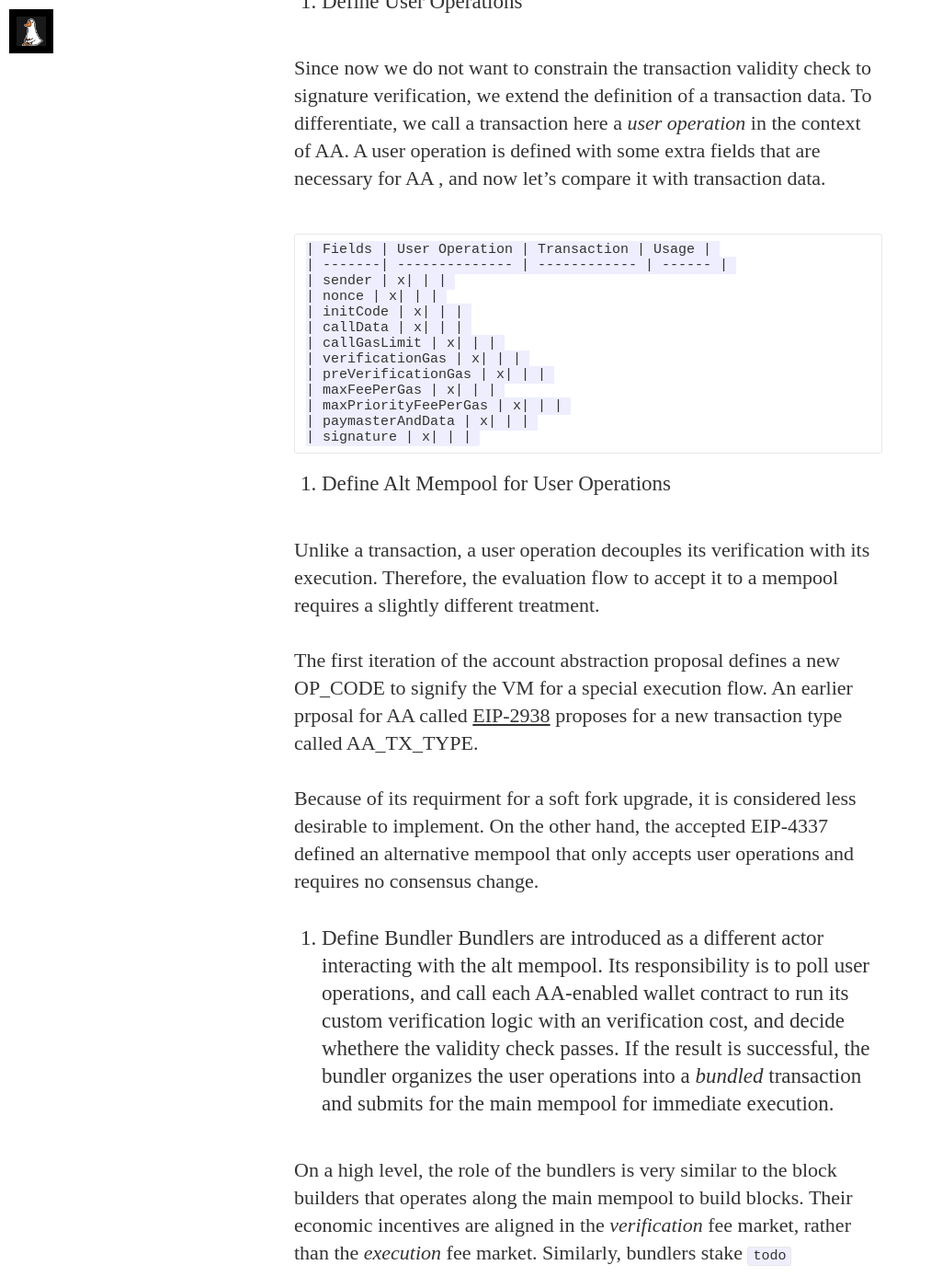
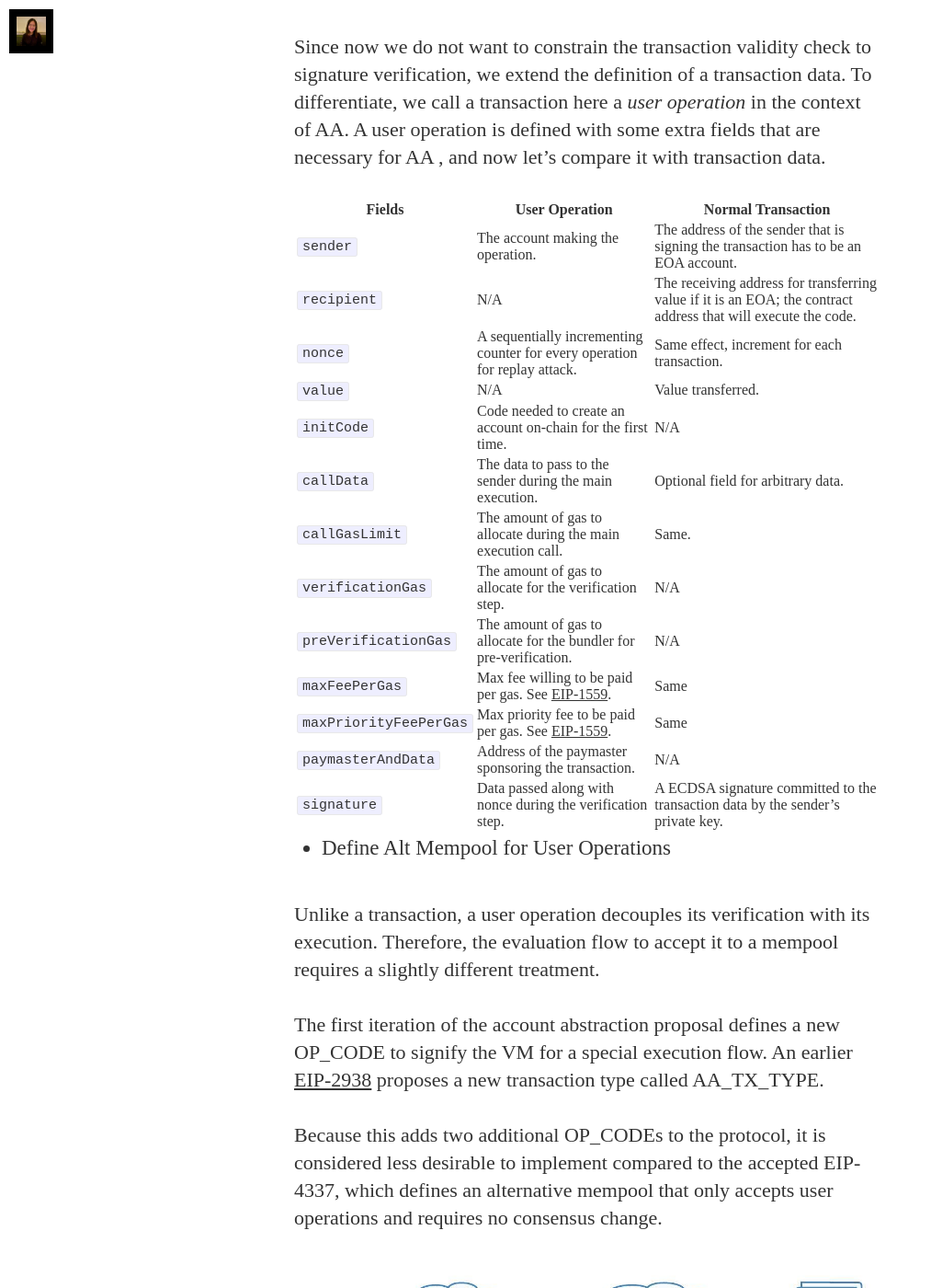
Before and after one commit to joyqvq/deprecated-joyqvq.github.io, a Jekyll site: the page built from _posts/2023-03-02-account-abstraction.md, in a window 1280 px wide and 1400 px high, scrolled down 3509 px. Shown: the whole window at 92% size, without its empty margins (0-1013 px from the left). Built offline with Jekyll 4.4.1, drawn with Linux system fonts in a browser that asks for light colours; nearby versions of some CDN libraries; some web fonts are replaced; some of the changed text lies outside the part shown.

Commit message:
update AA

````diff
--- a/_posts/2023-03-02-account-abstraction.md
+++ b/_posts/2023-03-02-account-abstraction.md
@@ -3,190 +3,162 @@ layout: post
 title:  "Account Abstraction: Alternatives to Private Key Wallets"
 date:   2023-03-02 20:00:00
 categories: crypto
-image: /assets/article_images/2023-01-19/threshold.jpg
-image2: /assets/article_images/2023-01-19/threshold.jpg
+image: /assets/article_images/2023-03-02/accounts.jpg
+image2: /assets/article_images/2023-03-02/accounts.jpg
 ---
 ## A practical technical review on account abstractions and its implementation.
 
-Account abstraction is a recently deloyed feature on Ethereum network. Previously, funds can only be spent by providing a valid signature over the transaction data. Under the private key wallet model, a digital signature attests as a witness for a transaction to be valid, and it is considered nonrepudiable and final.
+Account abstraction is a recently deployed feature on Ethereum network. Previously, funds can only be spent by providing a valid signature over the transaction data. Under the private key wallet model, a digital signature attests as a witness for a transaction to be valid, and it is considered non-repudiable and final.
 
-However, such authentication method can considered as one of the barriers to enter when onboarding user given the key handling intracacies, and it is rather restrictive for new use cases of on-chain activities.
+However, such authentication methods can be considered as one of the barriers to entry when onboarding users given the key handling intricacies, and it is rather restrictive for new use cases of on-chain activities.
 
-What if we allow _any_ authentication method for the user to define when executing a transaction? Account abstraction is proposed as a more generalized authentication model for transactions which allow for greater flexibility to evaulate transaction validity. In other word, we "abstracted" the authentication method for an account.
+What if we allow _any_ authentication method for the user to define when executing a transaction? Account abstraction is proposed as a more generalized authentication model for transactions which allow for greater flexibility to evaluate transaction validity. In other words, we "abstracted" the authentication method for an account.
 
 In this essay we will explore the goal of account abstraction, main use cases, the architecture of the smart contracts and the user flow to interact with it.
 
-## Goal: Transaction Validity Extention
+## Goal: Transaction Validity Extension
 
-When a user interacts with a blockchain, they need to submit a transaction to alter the state machine on chain. Before account abstraction, transaction validity is defined rigidly by the protocol: an ECDSA signature, a simple nonce, and an sufficient account balance that can pay for the operation. If all these validity checks pass, the transaction can be accepted to the mempool and subsequently executed by the VM immediately, which alters the balance or other states of the state machine.
+When a user interacts with a blockchain, they need to submit a transaction to alter the state machine on-chain. Before account abstraction, transaction validity is defined rigidly by the protocol: an ECDSA signature, a simple nonce, and a sufficient account balance that can pay for the operation. If all these validity checks pass, the transaction can be accepted to the mempool and subsequently executed by the VM immediately, which alters the balance or other states of the state machine.
 
-To demonstrate a simple ERC-20 balance transafer from an Externally Owned Account (EOA), user must first package the call data, a valid nonce and into one transaction originating from the EOA, and provide a valid signature for execution. In other word, a transaction verification is tightly coupled with execution.
-
-```shell
-curl eth_sendRawTransaction
-assert!(owner == sender);
-```
+To demonstrate a simple ERC-20 balance transfer from an Externally Owned Account (EOA), users must first package the call data, a valid nonce and into one transaction originating from the EOA, and provide a valid signature for execution. In other words, a transaction verification is tightly coupled with execution.
 
 An early [essay](https://blog.ethereum.org/2015/07/05/on-abstraction) by Vitalik proposed the following idea:
 
 > Every account should have a piece of "verification code" attached to it.
 
-A transaction can be spent from an account as long as the verification code that the account defines passes, the execution can happen in the state machine. In other word, the verification check can be custom defined and be completely decoupled from execution. The verification logic is "abstract" away.
+
+A transaction can be spent from an account as long as the verification code that the account defines passes, the execution can happen in the state machine. In other words, the verification check can be custom defined and be completely decoupled from execution. As a result, the verification logic including the signature verification, gas payment and replay detection is "abstract" away from the core protocol and it is now loaded and enforced by the EVM.
 
 A very simple verification logic can be defined the following:
 
 1. User generates a verification code offline and uses the hash of the verification code as an address.
 
-2. When the user wants to spend funds from the address, user provides the preimage.
+2. When the user wants to spend funds from the address, the user provides the preimage.
 
-3. The authentication method is evaluated to true if hash of the preimage matches with the address, the transation is valid and the fund can be spent.
+3. The authentication method is evaluated to be true if the hash of the preimage matches with the address, the transaction is valid and the fund can be spent.
 
-This somewhat ressembles to the Pay-To-Script-Hash model in Bitcoin: As long as the user provides a script matching the script hash and data, the script is evaluated to true by the state machine and will be executed right away.
+This somewhat resembles the Pay-To-Script-Hash model in Bitcoin: As long as the user provides a script matching the script hash and data, the script is evaluated to true by the state machine and will be executed right away.
 
 ## Architecture Overview
 
-Now we understand the motivation for account abstraction (now we abbreviated to AA), we can sketch out the necessary components to enable AA-enabled wallet to execute transactions with its customized verification logic.
+Now we understand the motivation for account abstraction (now we abbreviate AA), we can sketch out the necessary components to enable AA-enabled wallets to execute transactions with its customized verification logic.
 
-1. Define User Operations
+- Define User Operations
 
 Since now we do not want to constrain the transaction validity check to signature verification, we extend the definition of a transaction data. To differentiate, we call a transaction here a _user operation_ in the context of AA. A user operation is defined with some extra fields that are necessary for AA , and now let's compare it with transaction data.
 
-```
-| Fields | User Operation | Transaction | Usage |
-| -------| -------------- | ------------ | ------ |
-| sender | x| | |
-| nonce | x| | |
-| initCode | x| | |
-| callData | x| | |
-| callGasLimit | x| | |
-| verificationGas | x| | |
-| preVerificationGas | x| | |
-| maxFeePerGas | x| | |
-| maxPriorityFeePerGas | x| | |
-| paymasterAndData | x| | |
-| signature | x| | |
-```
+| Fields | User Operation | Normal Transaction |
+| -------| -------------- | ------------ |
+| `sender` | The account making the operation. | The address of the sender that is signing the transaction has to be an EOA account. |
+| `recipient` | N/A | The receiving address for transferring value if it is an EOA; the contract address that will execute the code. |
+| `nonce` | A sequentially incrementing counter for every operation for replay attack. | Same effect, increment for each transaction. |
+| `value` | N/A | Value transferred. |
+| `initCode` | Code needed to create an account on-chain for the first time. | N/A |
+| `callData` | The data to pass to the sender during the main execution. | Optional field for arbitrary data. |
+| `callGasLimit` | The amount of gas to allocate during the main execution call. | Same. |
+| `verificationGas` | The amount of gas to allocate for the verification step. | N/A |
+| `preVerificationGas` | The amount of gas to allocate for the bundler for pre-verification. | N/A |
+| `maxFeePerGas` | Max fee willing to be paid per gas. See [EIP-1559](https://eips.ethereum.org/EIPS/eip-1559). | Same |
+| `maxPriorityFeePerGas` | Max priority fee to be paid per gas. See [EIP-1559](https://eips.ethereum.org/EIPS/eip-1559). | Same |
+| `paymasterAndData` | Address of the paymaster sponsoring the transaction. | N/A |
+| `signature` | Data passed along with nonce during the verification step. | A ECDSA signature committed to the transaction data by the sender's private key. |
 
-2. Define Alt Mempool for User Operations
+- Define Alt Mempool for User Operations
 
 Unlike a transaction, a user operation decouples its verification with its execution. Therefore, the evaluation flow to accept it to a mempool requires a slightly different treatment.
 
-The first iteration of the account abstraction proposal defines a new OP_CODE to signify the VM for a special execution flow. An earlier prposal for AA called [EIP-2938](https://github.com/ethereum/EIPs/blob/master/EIPS/eip-2938.md) proposes for a new transaction type called AA_TX_TYPE.
+The first iteration of the account abstraction proposal defines a new OP_CODE to signify the VM for a special execution flow. An earlier [EIP-2938](https://github.com/ethereum/EIPs/blob/master/EIPS/eip-2938.md) proposes a new transaction type called AA_TX_TYPE.
 
-Because of its requirment for a soft fork upgrade, it is considered less desirable to implement. On the other hand, the accepted EIP-4337 defined an alternative mempool that only accepts user operations and requires no consensus change.
+Because this adds two additional OP_CODEs to the protocol, it is considered less desirable to implement compared to the accepted EIP-4337, which defines an alternative mempool that only accepts user operations and requires no consensus change.
 
-3. Define Bundler
-Bundlers are introduced as a different actor interacting with the alt mempool. Its responsibility is to poll user operations, and call each AA-enabled wallet contract to run its custom verification logic with an verification cost, and decide whethere the validity check passes. If the result is successful, the bundler organizes the user operations into a _bundled_ transaction and submits for the main mempool for immediate execution.
+![Mempool vs. Alt Mempool](/assets/article_images/2023-03-02/mempool.jpg)
 
-On a high level, the role of the bundlers is very similar to the block builders that operates along the main mempool to build blocks. Their economic incentives are aligned in the _verification_ fee market, rather than the _execution_ fee market. Similarly, bundlers stake `todo`
+- Define Bundler
 
-A reference implementation and spec is provided [here]().
+Bundlers are introduced as a different actor interacting with the alt mempool. Its responsibility is to poll user operations, and call each AA-enabled wallet contract to run its custom verification logic with an verification cost, and decide whether the validity check passes. If the result is successful, the bundler organizes the user operations into a _bundled_ transaction and submits for the main mempool for immediate execution.
+
+A bundler monitors the alt mempool for user operations and once a threshold is met, it signs a single transaction with its private key. A reference implementation and spec is provided [here](https://github.com/eth-infinitism/bundler).
+
+The role of the bundlers is very similar to the block builders that operate along the main mempool to build blocks. Their economic incentives are aligned in the _verification_ fee market, rather than the _execution_ fee market. Similarly, bundlers are required to stake on the network to ensure they are rewarded for behaving honestly and are slashed otherwise.
 
 ### Smart Contract Interfaces
 
-1. User Wallet contract
+- User Wallet contract
+
 Any AA-enabled wallet has to implement the following interface for it to be considered in the alt mempool.
 
-- `validateUserOp`: This call validates the signature field from user operation (if any), and validate and increment the nonce.
+`validateUserOp`: This call validates the signature field from user operation (if any), and validates and increments the nonce.
 
-2. Entrypoint contract
+- Entrypoint contract
 
-In order to interact with the alt mempool, the bundler invokes the entrypoint contract to perform corresponding verification checks for user opertations it wants to bundle. An entrypoint contract is defined as a global singleton that is deployed once on the blockchain.
+In order to interact with the alt mempool, the bundler invokes the entrypoint contract to perform corresponding verification checks for user operations it wants to bundle. An entrypoint contract is defined as a global singleton that is deployed once on the blockchain.
 
 It has the following key interfaces:
-
 - `handleOps`: This function defines two functionalities, one for verification and one for execution.
-    - The verification loop first checks for `initData` in the user operation, if it is present, first creates the wallet. Otherwise, it invokes the wallet contract's `validateUserOp`, which runs the authentication logic and pay for the verification fee.
-    - The execution loop invokes each AA-enabled wallet contract to execute `callData`.
+   - The verification loop first checks for `initData` in the user operation, if it is present, first creates the wallet. Otherwise, it invokes the wallet contract's `validateUserOp`, which runs the authentication logic and pays for the verification fee.
+   - The execution loop invokes each AA-enabled wallet contract to execute `callData`.
 - `simulateHandleOp`: This call simulates the user operation.
+![Architecture Overview](/assets/article_images/2023-03-02/tx.jpg)
 
 ### Transaction Lifecycle
 
 Now we have defined all the players involved and a few on-chain components to make account abstract happen, let's put them together:
 
 1. User defines its wallet contract according to the AA-enabled account interface.
-2. User submits its user operation to the alt mempool with using RPC endpoint "eth_sendUserOperation".
-3. Bundler calls handleops, which calls each AA wallet account to validate user operation.
-4.
-
-eth_calluserOperation
-
+2. User submits its user operation to the alt mempool by using the RPC endpoint `eth_sendUserOperation`.
+3. The validation manager for the bundler manager calls `Entrypoint.simulateValidation` in the entrypoint contract, which would either create new AA wallet accounts or call each AA wallet account to validate user operation. If valid, the user operation is added to the alt mempool.
+4. The bundler scans for user ops in alt mempool and invokes `Entrypoint.handleOps` which validates and executes the calldata of each user operation. If a call to handle user operations is successful, the transaction is submitted via RPC endpoint "eth_sendRawTransaction".
 ## Unlocking New Use Cases
 
 Since account abstraction is a rather generalized idea for arbitrary verification logic, it provides a nice umbrella model defining several compelling use cases.
 
-1. Signature Abstraction
+- Signature Abstraction
 
-Now that the verification can be ran according to any custom definition, as long as the signature verification can be compiled to a smart contract onchain, we can invoke it as the verification logic. Instead of relying on the de-facto ECDSA signature scheme defined for an EOA, more signature schemes are unlocked for an AA-enabled account. For example, the BLS signature and post-quantum signature gated account can be quickly introduced to Ethereum without a protocol upgrade, since AA-based accounts can quickly replace its verification logic on-chain.
+Now that the verification can be run according to any custom definition, as long as the signature verification can be compiled to a smart contract on-chain, we can invoke it as the verification logic. Instead of relying on the de-facto ECDSA signature scheme defined for an EOA, more signature schemes are unlocked for an AA-enabled account. For example, the BLS signature and post-quantum signature gated account can be quickly introduced to Ethereum without a protocol upgrade, since AA-based accounts can quickly replace its verification logic on-chain.
 
-With the helper function defined by [EIP-1271] (https://eips.ethereum.org/EIPS/eip-1271), we can verify whether a signature on a behalf of any given contract is valid.
+With the helper function defined by [EIP-1271](https://eips.ethereum.org/EIPS/eip-1271), we can verify whether a signature on behalf of any given contract is valid.
 
-2. Permission Abstraction
+- Permission Abstraction
 
 With account abstraction, defining more complex spending policy logic on-chain becomes more transparent and intuitive.
 
-- Multisig: For organizations that need a `k-of-n` threshold approval setup, we can implement a AA-enabled wallet contract with `validateUserOp` implemented as follows:
+1. *Multisig*: For organizations that need a k-of-n threshold approval setup, we can implement a AA-enabled wallet contract with validateUserOp.
 
-```
-todo
-```
+2. *Multi-Factor Authentication*: To take one step further from multisig, we do not even need multiple signatures from EOAs for authentication. Instead, other authentication factors such as Face ID computed from Apple device enclave, session tokens from OAuth flow and even other users' authentication data can be defined as part of the spending policy. For example, we can define a `validateUserOp` that needs to satisfy one of the policies to spend out of my AA-enabled account: A valid Apple enclave Secp256r1 signature generated by my Face ID is required; My friend Alice's Facebook login credential and my other friend Bob's ECDSA signature is required.
 
-- Multi-Factor Authentication: To take one step further from multisig, we do not even need multiple signatures from EOAs for authentication. Instead, other authentication factors such as Face ID computed from Apple device enclave, session tokens from OAuth flow and even other users' authentication data can defined as part of the spending policy.
+3. *Gas Abstraction*: Previously, any transaction spent from the EOA account is required to pay gas amount in ETH. This means a user needs to always pre-fund the account with sufficient ETH for any on-chain activities.
 
-For example, we can define a `validateUserOp` that needs to satisfy one of the policies to spend out of my AA-enabled account.
+To relax such strenuous requirement for some transactions for a smoother user experience, account abstraction model enables (a) Sponsored transaction: Gas can be paid by a third party that is not the spending user; (b) Any token gas: Gas can be paid in any ERC-20 tokens instead of Ethereum.
 
-1. A valid Apple enclave Secp256r1 signature generated by my Face ID is required.
-2. My friend Alice's Facebook login credential and my other friend Bob's BLS signature is required.
+- Atomic Multi-Operation
 
-What `validateUserOp` looks like:
+Another use case for account abstraction is to have multiple user operations to require multiple user operations to validate. Here we introduce a new smart contract called an Aggregator contract that implements the following methods:
 
-```
-todo
-```
+1. `validateSignatures(userOps, signature)`: This takes in a list of user ops, reverts if the aggregated signature is invalid.
 
-What spending path can the user take:
+2. `validateUserOpSignature(userOp)`: This is a _helper_ function that takes in a single user operation, returns a signature to be supplied in the User Operation `signature` field.
 
-```
-todo
-```
+3. `aggregateSignatures(userOps)`: This is a _helper_ function that returns the aggregated signature from individual signatures from each user operation.
 
-3. Gas Abstraction
-Previously, any transaction spent from the EOA account is required to pay gas amount in ETH. This means a user needs always prefund the account with sufficient ETH for any on-chain activities.
+We then extend the Entrypoint contract to also include `EntryPoint.handleAggregatedOps` that calls `Aggregator.validateSignatures`. If an account returns an aggregator during `Entrypoint.simulateValidation`, `handleAggregatedOps` is used instead of `handleOps`
 
-To relax such strenous requirement for some transactions for a smoother user experience, account abstraction model enables the following gas payment scenarios:
-
-1. Sponsored transaction: Gas can be paid by a third party that is not the spending user.
-
-However, this introduces a slightly different transaction lifecycle.
-
-2. Any token gas: Gas can be paid in any ERC-20 tokens instead of Ethereum
-
-## Deep Dive on Multisig Account Abstraction
-
-As we covered briefly earlier, multisig is one of the compelling use cases enabled by account abstraction. As many of you may be used the existing multisig application e.g. Gnosis Safe on Ethereum, what more account abstraction brings to the table? First, a quick recap on how Gnosis Safe works on chain right now.
-
-How does the transaction lifecycle look like if we initialize Gnosis Safe as an AA-enabled wallet contract?
-- create2
--
-
-## Safety Considerations
-
-DoS
+![AA Account with Aggregator](/assets/article_images/2023-03-02/aggregator.jpg)
 ## Concluding Thoughts
 
-In the author's opinion, account abstraction is an exciting direction for Ethereum and many other blockchains to reach mass adpotion and unleash its full potential for generalized decentralized computing. It leverages the on-chain programs to ensure verification integrity in addition to execution integrity.
+In the author's opinion, account abstraction is an exciting direction for Ethereum and many other blockchains to reach mass adoption and unleash its full potential for generalized decentralized computing. It leverages the on-chain programs to ensure verification integrity in addition to execution integrity.
 
-Fundamentally speaking, this simiplies the responsibility of wallet softwares and would increase the participation of on-chain activities.
+Fundamentally speaking, this simplifies the responsibility of wallet softwares and would increase the participation of on-chain activities.
 
 There are many ideas and flavors of account abstractions being worked on, and here are some I find interesting:
-1. [Lit Protocol](https://developer.litprotocol.com/coreConcepts/accessControl/intro)
-2. Squad Protocol on Solana
-3. Starknet: https://community.starknet.io/t/starknet-account-abstraction-model-part-1/781
-4. ZkSync: https://matterlabs.medium.com/introducing-account-abstraction-l2-l1-messaging-and-more-760282cb31a7
+1. [Squad Protocol](https://squads.so/blog/what-is-account-abstraction-ethereum-vs-solana) highlights the account model on Solana that enables programs to manage other accounts using a Program derived addresses.
+2. [Starknet](https://community.starknet.io/t/starknet-account-abstraction-model-part-1/781) implements abstract accounts in StarkOS, very similar to EIP-4337.
+4. [ZkSync](https://era.zksync.io/docs/dev/developer-guides/aa.html#prerequisites) implements
+account abstraction with few extensions.
 
 Hope you enjoy the read! I can be reached at @joyqvq on Twitter.
 
 ## References
-1. On Abstraction: https://blog.ethereum.org/2015/07/05/on-abstraction
-2. EIP-2938: https://github.com/ethereum/EIPs/blob/master/EIPS/eip-2938.md
-3. https://ethereum-magicians.org/t/implementing-account-abstraction-as-part-of-eth1-x/4020
+1. [On Abstraction](https://blog.ethereum.org/2015/07/05/on-abstraction)
+2. [EIP-4337](https://eips.ethereum.org/EIPS/eip-4337)
+3. [EIP-2938](https://github.com/ethereum/EIPs/blob/master/EIPS/eip-2938.md)
+4. [EIP-4337 discussion](https://ethereum-magicians.org/t/implementing-account-abstraction-as-part-of-eth1-x/4020)
````
Also changed, not shown: Gemfile.lock, README.md, assets/article_images/2023-03-02/accounts.jpg (added), assets/article_images/2023-03-02/aggregator.jpg (added), assets/article_images/2023-03-02/mempool.jpg (added), assets/article_images/2023-03-02/tx.jpg (added), assets/images/author.jpg, assets/images/chess.jpg, assets/images/df_logo.jpg, assets/images/favicon.png.
